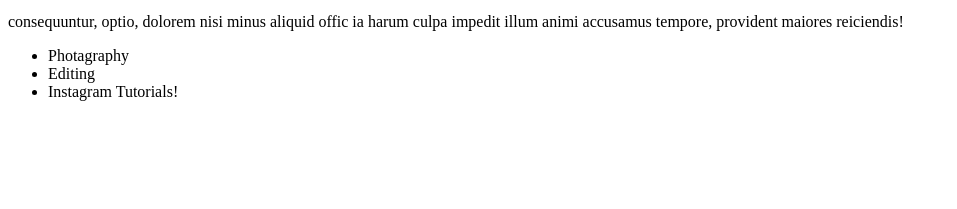
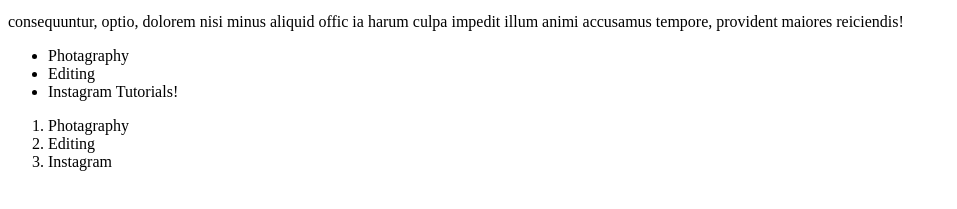
Before and after one commit to samiehabdeljabbar/git_test, a plain HTML site: page index.html in a window 1280 px wide. Shown: the part 101-310 px from the top of the page, without its empty margins (0-957 px from the left). Drawn offline with Linux system fonts and the light colour scheme.

Commit message:
orderedlists

```diff
--- a/index.html
+++ b/index.html
@@ -17,5 +17,11 @@
     <li>Editing</li>
     <li>Instagram Tutorials!</li>
 </ul>
+<!-- these below are order lists! with the ol function-->
+<ol>
+    <li>Photagraphy</li>
+    <li>Editing</li>
+    <li>Instagram</li>
+</ol>
 </body>
 </html>
```
